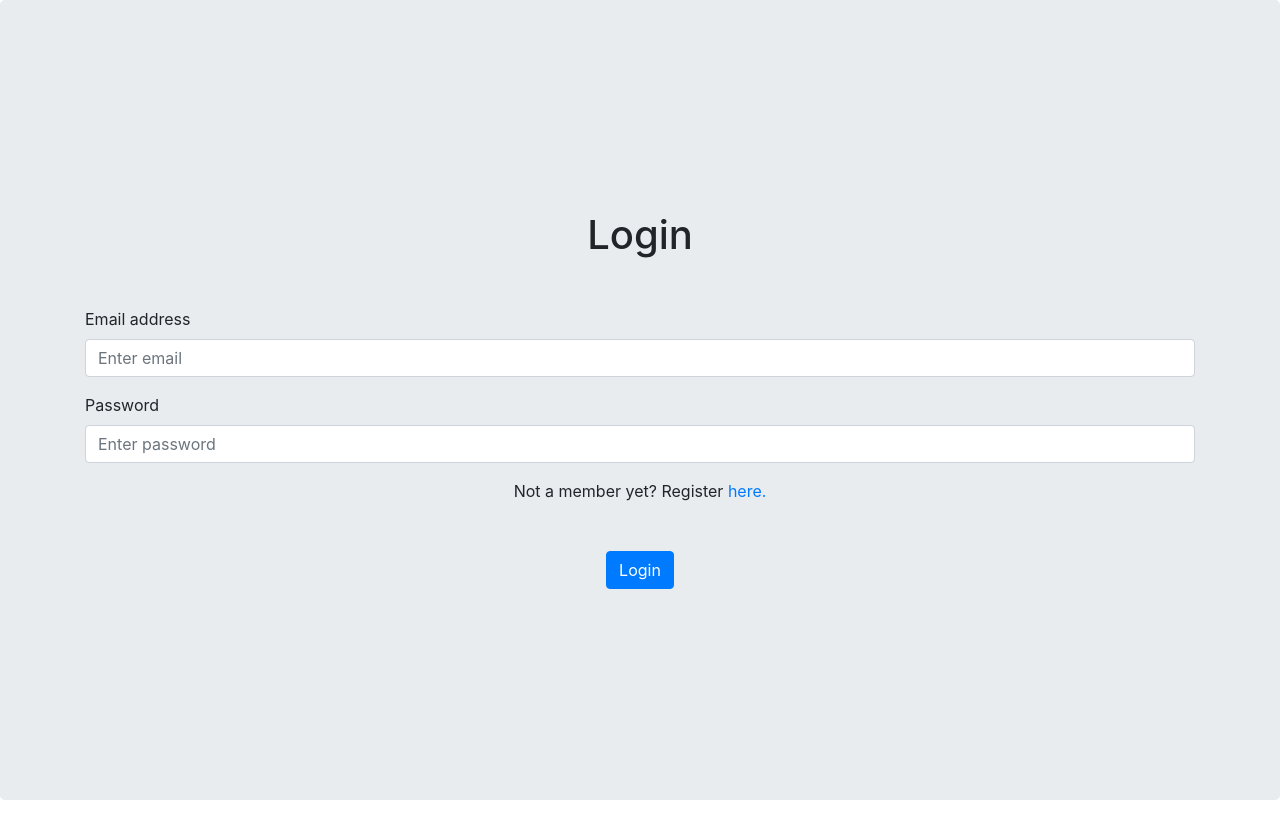
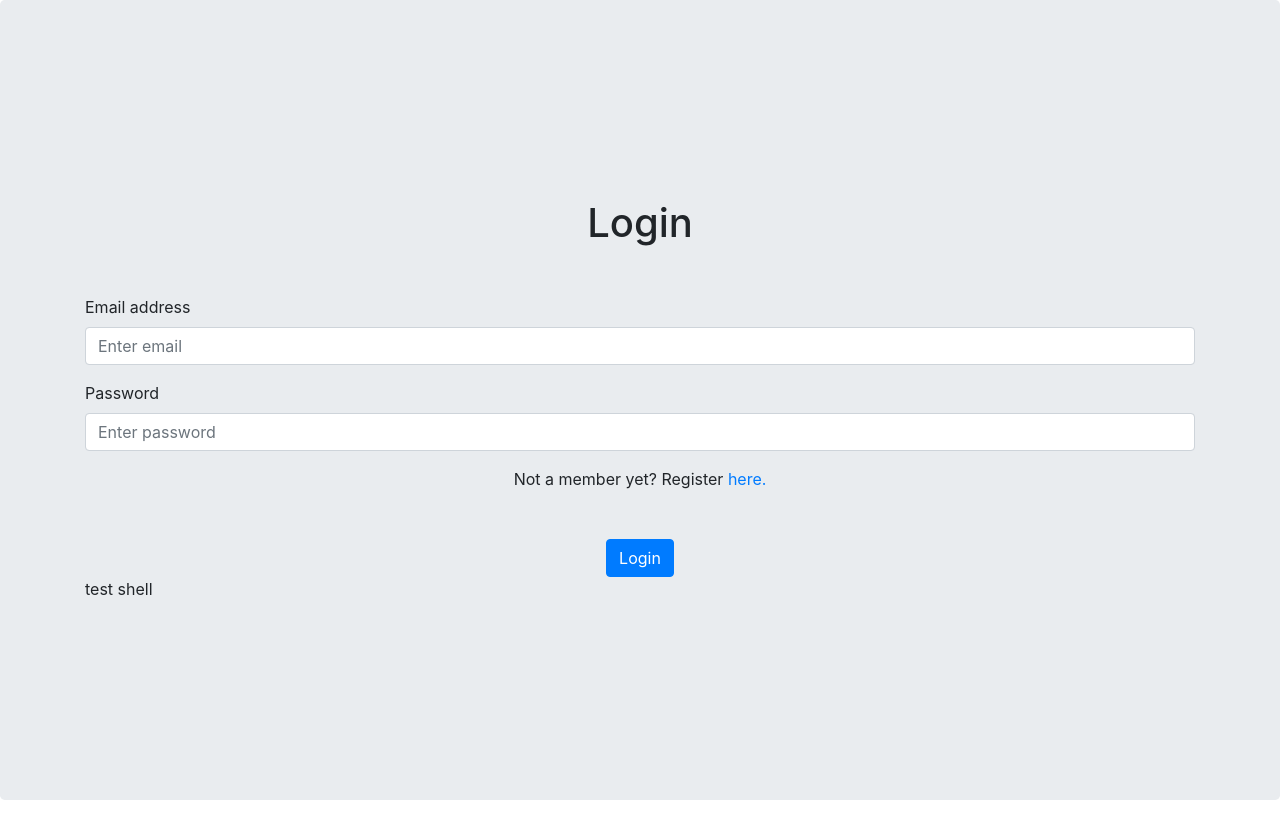
Before and after one commit to sami-gabor/ipark-client, a React (Create React App) app: page / in a window 1280 px wide. Built offline with nearby package versions, Linux system fonts and the light colour scheme.

Commit message:
test shell scripting

```diff
--- a/src/App/pages/Login.js
+++ b/src/App/pages/Login.js
@@ -27,6 +27,7 @@ class Login extends Component {
               </Link>
             </div>
           </Form>
+          test shell
         </div>
       </div>
     );
```
Also changed, not shown: 1 other file (tests, documents, lock files or other folders).
